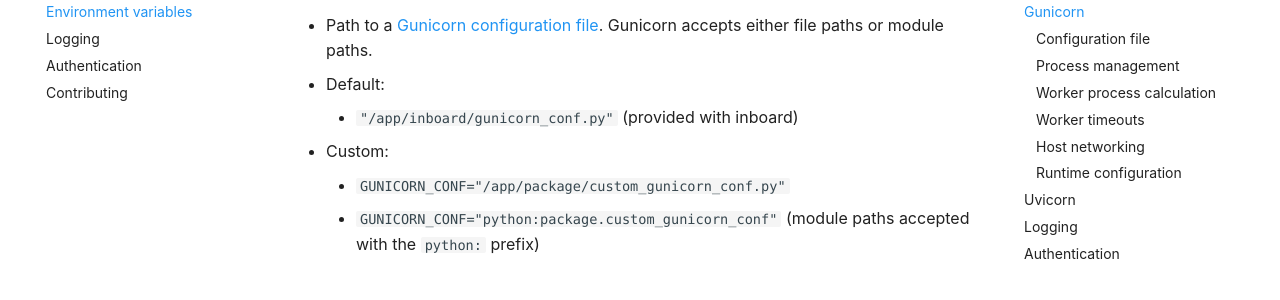
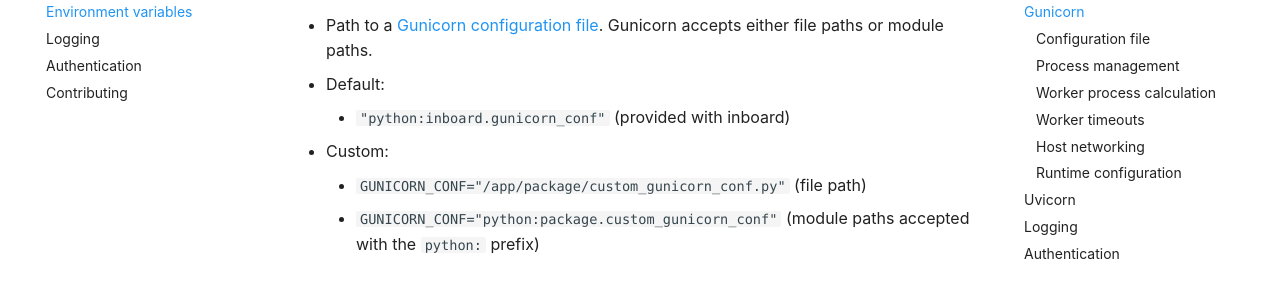
Before and after one commit to br3ndonland/inboard, an MkDocs documentation site: the page built from docs/environment.md, in a window 1280 px wide and 900 px high, scrolled down 1804 px. Shown: the part 150-450 px from the top of the window. Built offline with MkDocs 1.6.1 and Material for MkDocs 9.7.7, drawn with Linux system fonts in a browser that asks for light colours; comment, search, counter and statistics services are not loaded.

Commit message:
Use Python module path as `gunicorn_conf` default
br3ndonland/inboard@e068622

```diff
--- a/docs/environment.md
+++ b/docs/environment.md
@@ -73,9 +73,9 @@
 
 -   Path to a [Gunicorn configuration file](https://docs.gunicorn.org/en/latest/settings.html#config-file). Gunicorn accepts either file paths or module paths.
 -   Default:
-    -   `"/app/inboard/gunicorn_conf.py"` (provided with inboard)
+    -   `"python:inboard.gunicorn_conf"` (provided with inboard)
 -   Custom:
-    -   `GUNICORN_CONF="/app/package/custom_gunicorn_conf.py"`
+    -   `GUNICORN_CONF="/app/package/custom_gunicorn_conf.py"` (file path)
     -   `GUNICORN_CONF="python:package.custom_gunicorn_conf"` (module paths accepted with the `python:` prefix)
 
 ### Process management
```
Also changed, not shown: 1 other file.
